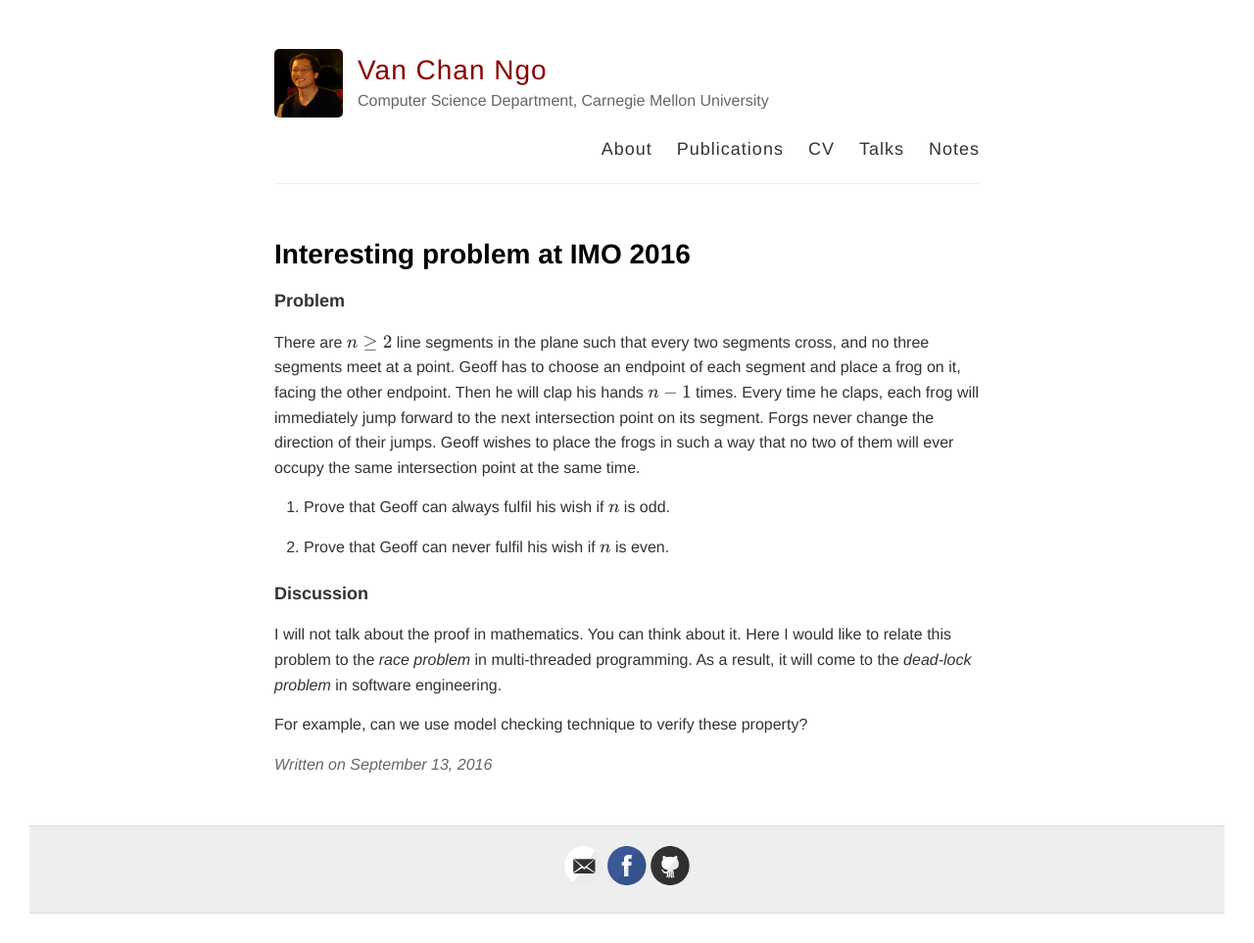
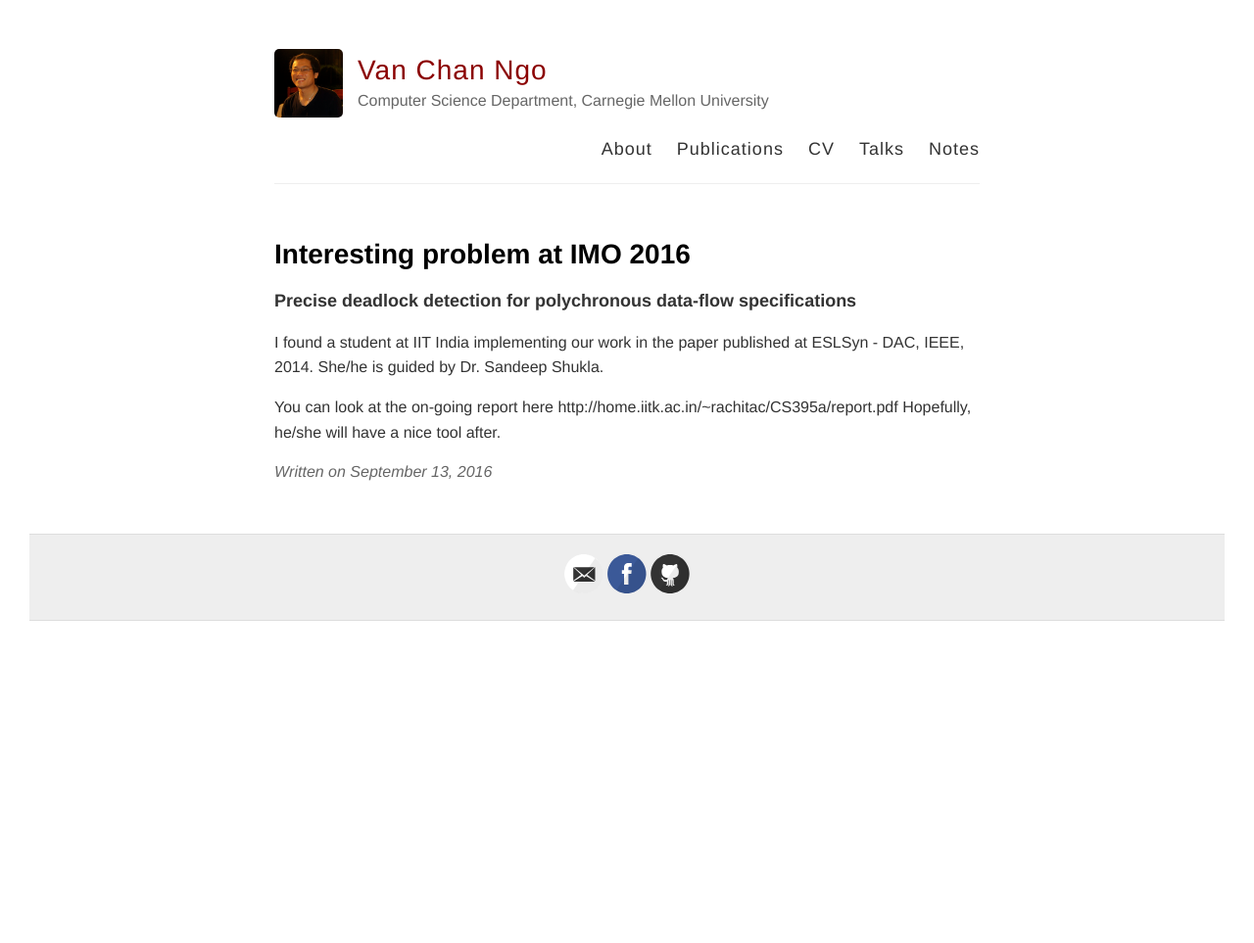
Before and after one commit to channgo2203/channgo2203.github.io, a Jekyll site: the page built from _posts/2016-09-13-eslsyn.md, in a window 1280 px wide. Shown: the whole page at 98% size. Built offline with Jekyll 4.4.1, drawn with Linux system fonts in a browser that asks for light colours; formulas are drawn with MathJax 3; comment, search, counter and statistics services are not loaded; after the commit the page ends 900 px from its top, so only the background shows below that.

Commit message:
Updated 2016-09-13-eslsyn.md

```diff
--- a/_posts/2016-09-13-eslsyn.md
+++ b/_posts/2016-09-13-eslsyn.md
@@ -4,13 +4,8 @@ title: Interesting problem at IMO 2016
 published: true
 ---
 
-### Problem
-There are \\(n \geq 2\\) line segments in the plane such that every two segments cross, and no three segments meet at a point. Geoff has to choose an endpoint of each segment and place a frog on it, facing the other endpoint. Then he will clap his hands \\(n - 1\\) times. Every time he claps, each frog will immediately jump forward to the next intersection point on its segment. Forgs never change the direction of their jumps. Geoff wishes to place the frogs in such a way that no two of them will ever occupy the same intersection point at the same time.
+### Precise deadlock detection for polychronous data-flow specifications
+I found a student at IIT India implementing our work in the paper published at ESLSyn - DAC, IEEE, 2014. She/he is guided by Dr. Sandeep Shukla.
 
-1. Prove that Geoff can always fulfil his wish if \\(n\\) is odd.
-1. Prove that Geoff can never fulfil his wish if \\(n\\) is even.
-
-### Discussion
-I will not talk about the proof in mathematics. You can think about it. Here I would like to relate this problem to the _race problem_ in multi-threaded programming. As a result, it will come to the _dead-lock problem_ in software engineering.
-
-For example, can we use model checking technique to verify these property?
+You can look at the on-going report here http://home.iitk.ac.in/~rachitac/CS395a/report.pdf
+Hopefully, he/she will have a nice tool after.
```
